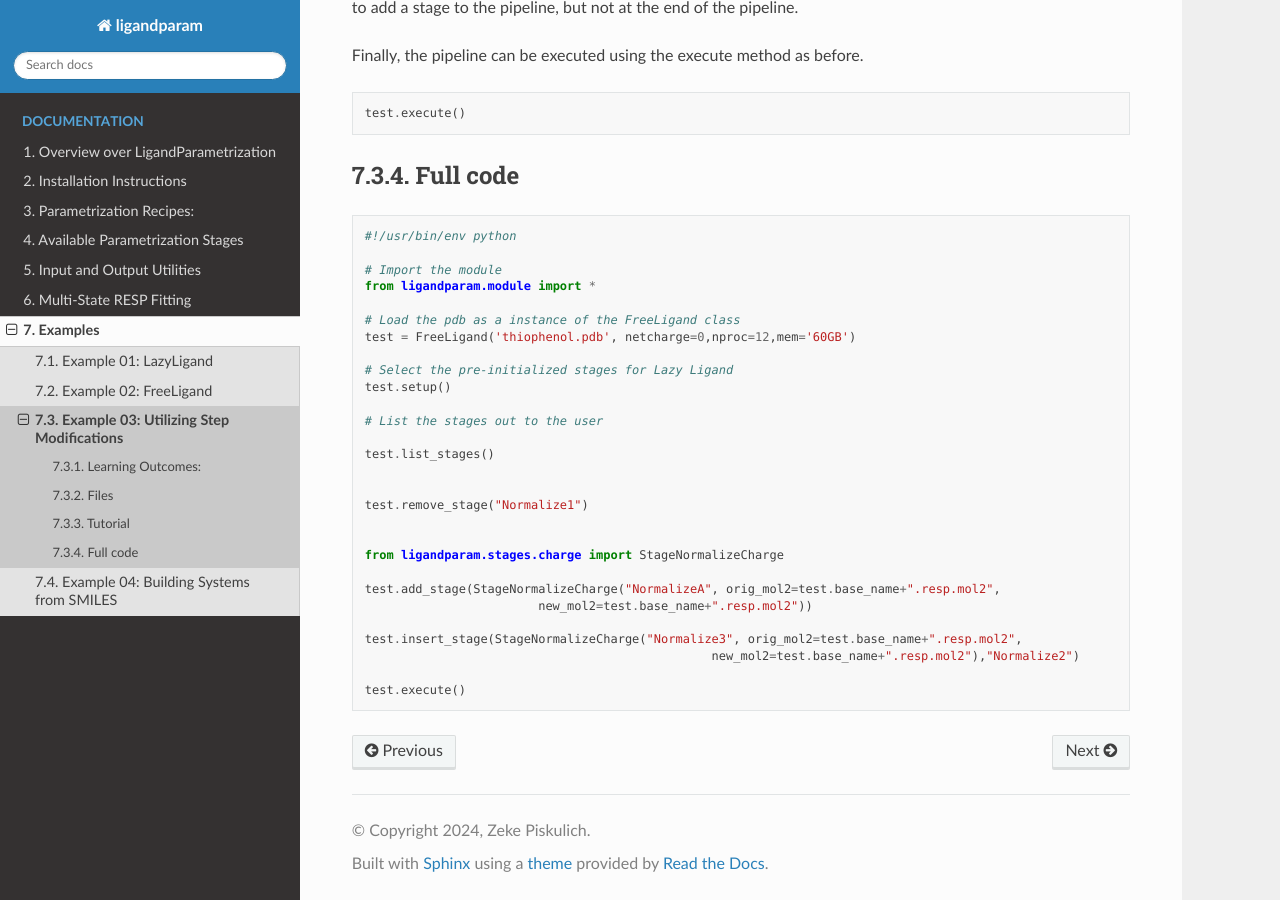
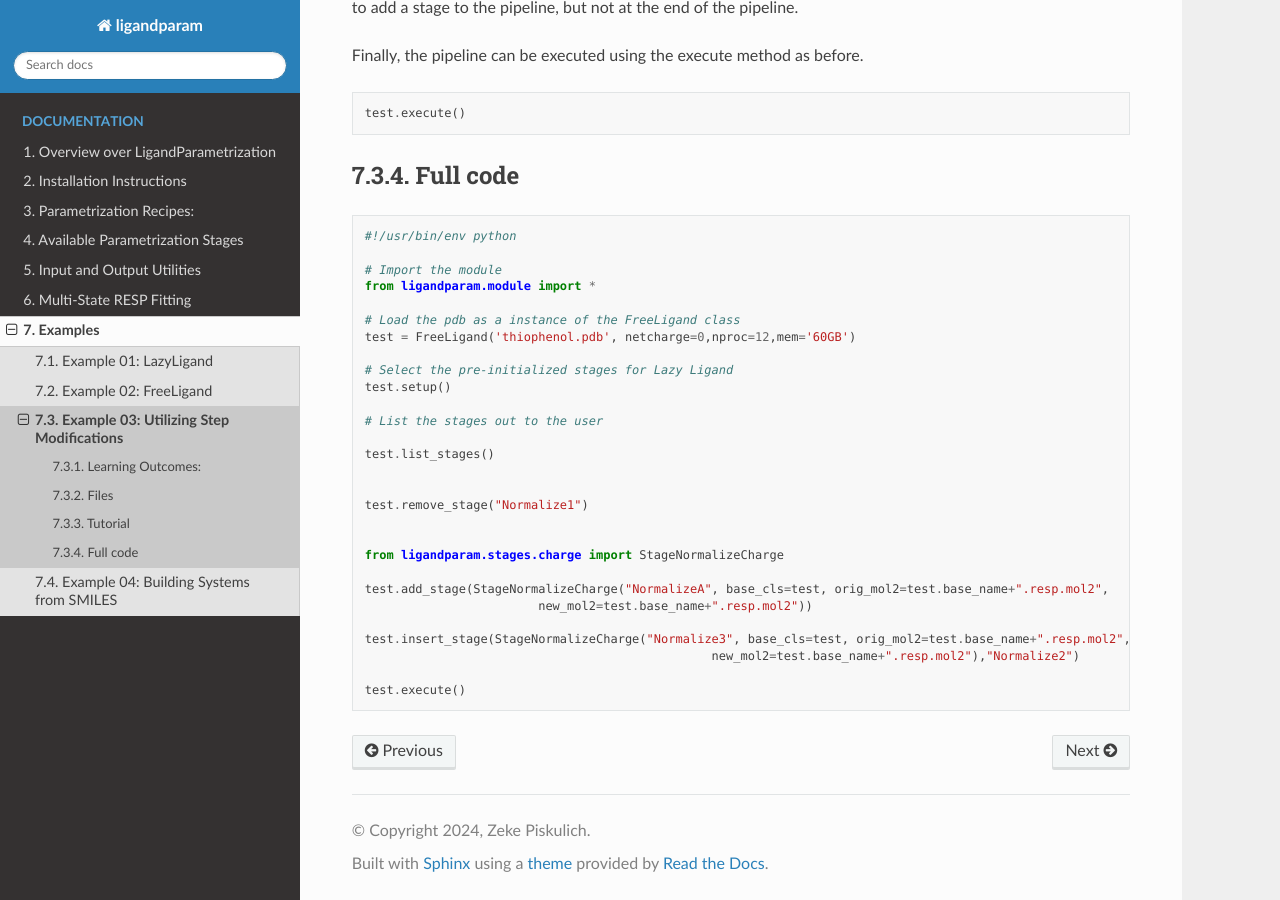
Before and after one commit to piskuliche/ligandparam, a Sphinx documentation site: the page built from docs/source/documentation_pages/examples/03_ModifySteps.rst, in a window 1280 px wide and 900 px high, scrolled down 1698 px. Built offline with Sphinx 7.4.7 and the Read the Docs theme 3.1.0, drawn with Linux system fonts in a browser that asks for light colours.

Commit message:
Update examples to include 'base_cls' parameter in StageNormalizeCharge

```diff
--- a/docs/source/documentation_pages/examples/03_ModifySteps.rst
+++ b/docs/source/documentation_pages/examples/03_ModifySteps.rst
@@ -107,10 +107,10 @@ Full code
 
     from ligandparam.stages.charge import StageNormalizeCharge
 
-    test.add_stage(StageNormalizeCharge("NormalizeA", orig_mol2=test.base_name+".resp.mol2",
+    test.add_stage(StageNormalizeCharge("NormalizeA", base_cls=test, orig_mol2=test.base_name+".resp.mol2",
                             new_mol2=test.base_name+".resp.mol2"))
 
-    test.insert_stage(StageNormalizeCharge("Normalize3", orig_mol2=test.base_name+".resp.mol2",
+    test.insert_stage(StageNormalizeCharge("Normalize3", base_cls=test, orig_mol2=test.base_name+".resp.mol2",
                                                     new_mol2=test.base_name+".resp.mol2"),"Normalize2")
 
     test.execute()
```
Also changed, not shown: 1 other file.
